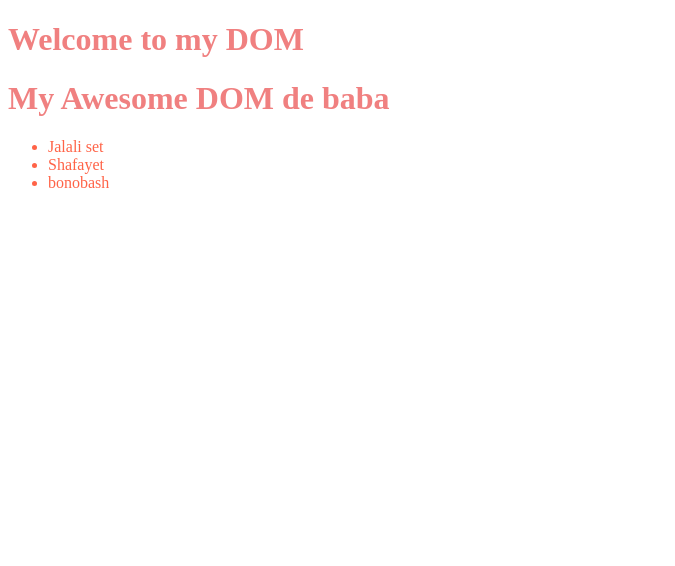
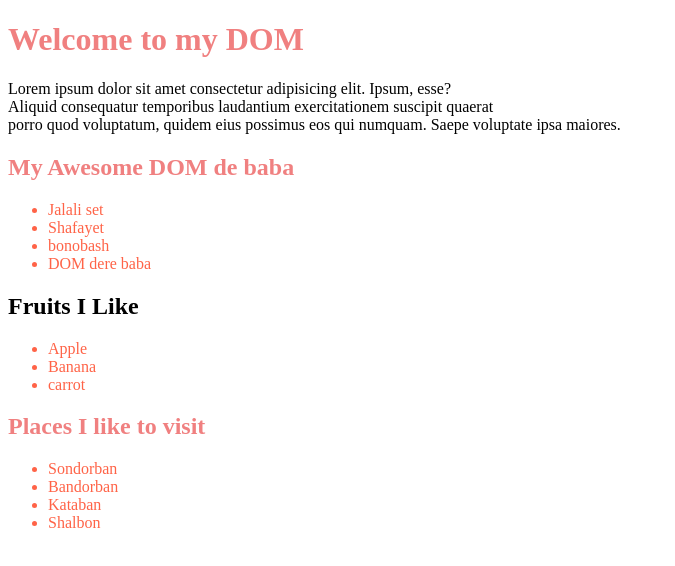
Before and after one commit to zibrailfaruqimayen/tour-of-dom, a plain HTML site: page index.html in a window 1280 px wide. Shown: the whole page, without its empty margins (0-675 px from the left). Drawn offline with Linux system fonts and the light colour scheme.

Commit message:
document

```diff
--- a/index.html
+++ b/index.html
@@ -10,31 +10,64 @@
       li{
          color: tomato;
       }
+      #fruits-title{
+         color: black;
+      }
    </style>
 </head>
 <body>
    <header>
       <h1>Welcome to my DOM</h1>
+      <p>Lorem ipsum dolor sit amet consectetur adipisicing elit. Ipsum, esse? <br> Aliquid consequatur temporibus laudantium exercitationem suscipit quaerat <br> porro quod voluptatum, quidem eius possimus eos qui numquam. Saepe voluptate ipsa maiores.</p>
    </header>
    <main>
-      <h1>My Awesome DOM de baba</h1>
+      <section>
+         <h1>My Awesome DOM de baba</h1>
       <ul>
          <li>Jalali set</li>
          <li>Shafayet</li>
          <li>bonobash</li>
+         <li>DOM dere baba</li>
       </ul>
+      </section>
+      <section>
+         <h1 id="fruits-title">Fruits I Like</h1>
+         <ul>
+            <li>Apple</li>
+            <li>Banana</li>
+            <li>carrot</li>
+         </ul>
+      </section>
+      <section>
+         <h1 id="places-title">Places I like to visit</h1>
+         <ul>
+            <li>Sondorban</li>
+            <li>Bandorban</li>
+            <li>Kataban</li>
+            <li>Shalbon</li>
+         </ul>
+      </section>
    </main>
 
    <script src="js/dom.js"></script>
    <script>
-      const student = {
-         name : 'abul',
-         ID : 11,
-         study: function(time){
-            console.log(time, 'study kortece')
-         }
+      const liCollection = document.getElementsByTagName('li')
+      // console.log(liCollection)
+      for(const li of liCollection){
+         console.log(li.innerText);
       }
-      console.log('adding JS inside the html file')
+      const allHeadings = document.getElementsByTagName('h1')
+      for(const h1 of allHeadings){
+         console.log(h1.innerText);
+      }
+      // const student = {
+      //    name : 'abul',
+      //    ID : 11,
+      //    study: function(time){
+      //       console.log(time, 'study kortece')
+      //    }
+      // }
+      // console.log('adding JS inside the html file')
    </script>
 </body>
 </html>
```
